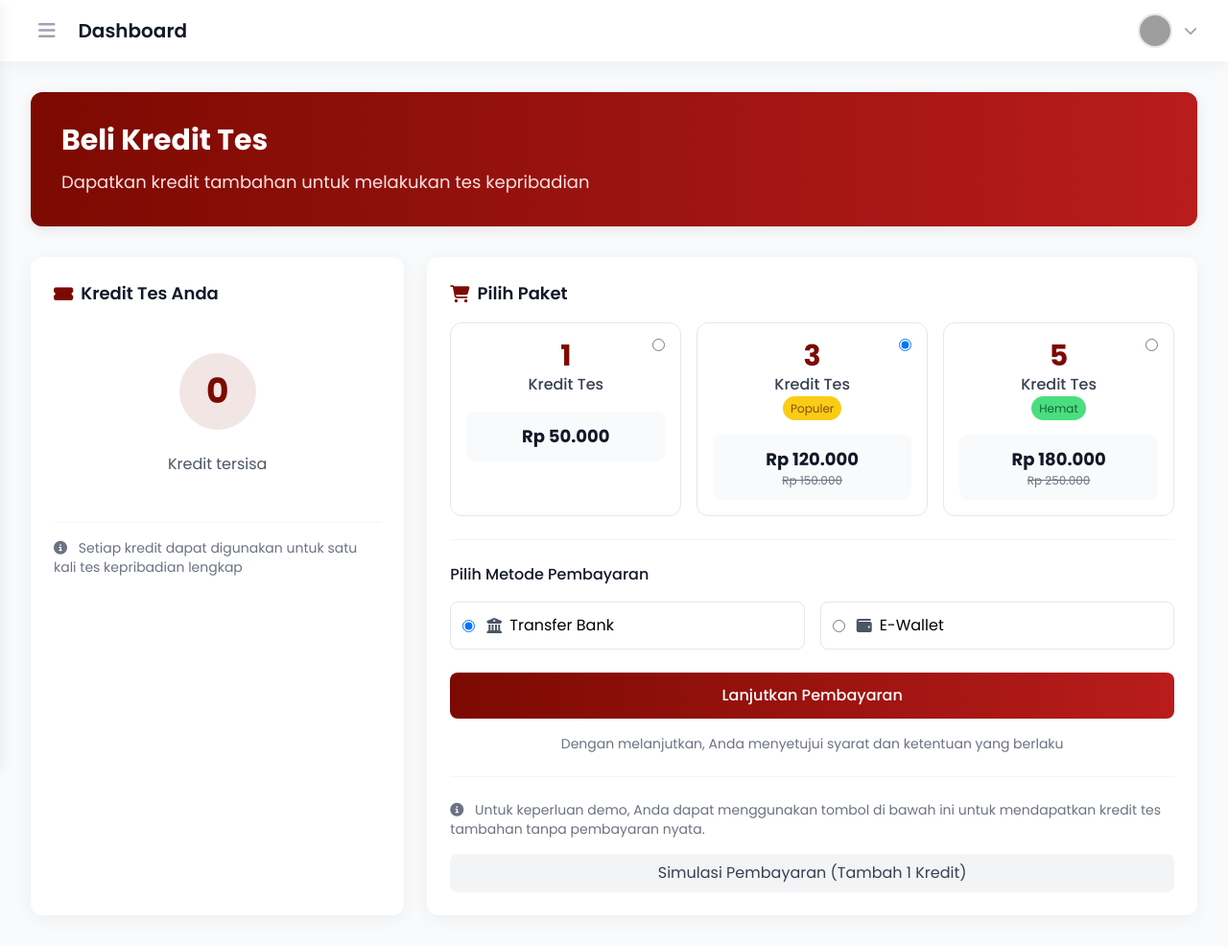
After one commit to FauzanAmirudin/Web-Analisis-Jurusan, a CodeIgniter 4 app: the page made by app/Views/payment/index.php in a window 1280 px wide. The commit adds this page. Shown: the whole page at 96% size. Run offline with PHP 8.4 and a stand-in for CodeIgniter, Linux system fonts and the light colour scheme; the template is opened without the code that fills it, so the values that code supplies are empty; some libraries are stand-ins or nearby versions; grey boxes are pictures that could not be loaded.

Commit message:
fitur limit

```diff
--- a/app/Controllers/DashboardController.php
+++ b/app/Controllers/DashboardController.php
@@ -25,6 +25,9 @@ class DashboardController extends BaseController
     public function index()
     {
         $userId = session()->get('user_id');
+
+        // Get user data including test credits
+        $userData = $this->userModel->find($userId);
 
         // Get all user sessions
         $userSessions = $this->testSessionModel->getUserSessions($userId, 100); // Increased limit to get all sessions
@@ -66,7 +69,8 @@ class DashboardController extends BaseController
             'user' => [
                 'name' => session()->get('full_name'),
                 'email' => session()->get('email'),
-                'profile_picture' => session()->get('profile_picture')
+                'profile_picture' => session()->get('profile_picture'),
+                'test_credits' => $userData['test_credits'] ?? 0
             ],
             'stats' => [
                 'total_tests' => $totalTests,
--- /dev/null
+++ b/app/Views/payment/index.php
@@ -0,0 +1,136 @@
+<?= $this->extend('layouts/dashboard') ?>
+
+<?= $this->section('content') ?>
+<div class="space-y-8">
+    <!-- Header -->
+    <div class="bg-gradient-to-r from-primary to-red-700 rounded-xl p-6 sm:p-8 text-white shadow-custom">
+        <h1 class="text-xl sm:text-2xl md:text-3xl font-bold mb-3">Beli Kredit Tes</h1>
+        <p class="text-red-100 text-base sm:text-lg">Dapatkan kredit tambahan untuk melakukan tes kepribadian</p>
+    </div>
+
+    <div class="grid grid-cols-1 lg:grid-cols-3 gap-6">
+        <!-- Current Credits -->
+        <div class="bg-white rounded-xl shadow-soft p-6 lg:col-span-1">
+            <h2 class="text-lg font-semibold text-gray-900 mb-4 flex items-center">
+                <i class="fas fa-ticket-alt text-primary mr-2"></i>
+                Kredit Tes Anda
+            </h2>
+
+            <div class="text-center py-8">
+                <div class="bg-primary/10 w-20 h-20 rounded-full flex items-center justify-center mx-auto mb-6">
+                    <span class="text-4xl font-bold text-primary"><?= $user['test_credits'] ?? 0 ?></span>
+                </div>
+                <p class="text-gray-600">Kredit tersisa</p>
+            </div>
+
+            <div class="border-t border-gray-100 pt-4 mt-4">
+                <p class="text-sm text-gray-500">
+                    <i class="fas fa-info-circle mr-2"></i>
+                    Setiap kredit dapat digunakan untuk satu kali tes kepribadian lengkap
+                </p>
+            </div>
+        </div>
+
+        <!-- Purchase Options -->
+        <div class="bg-white rounded-xl shadow-soft p-6 lg:col-span-2">
+            <h2 class="text-lg font-semibold text-gray-900 mb-4 flex items-center">
+                <i class="fas fa-shopping-cart text-primary mr-2"></i>
+                Pilih Paket
+            </h2>
+
+            <form action="/payment/process" method="post" class="space-y-6">
+                <?= csrf_field() ?>
+
+                <div class="grid grid-cols-1 md:grid-cols-3 gap-4">
+                    <!-- Package Option 1 -->
+                    <div class="border border-gray-200 rounded-xl p-4 relative">
+                        <input type="radio" name="amount" value="1" id="amount_1" class="absolute top-4 right-4">
+                        <label for="amount_1" class="block cursor-pointer">
+                            <div class="text-center mb-4">
+                                <span class="text-3xl font-bold text-primary">1</span>
+                                <p class="text-gray-700 font-medium">Kredit Tes</p>
+                            </div>
+                            <div class="bg-gray-50 p-3 rounded-lg text-center">
+                                <span class="text-lg font-bold text-gray-900">Rp 50.000</span>
+                            </div>
+                        </label>
+                    </div>
+
+                    <!-- Package Option 2 -->
+                    <div class="border border-gray-200 rounded-xl p-4 relative">
+                        <input type="radio" name="amount" value="3" id="amount_3" class="absolute top-4 right-4" checked>
+                        <label for="amount_3" class="block cursor-pointer">
+                            <div class="text-center mb-4">
+                                <span class="text-3xl font-bold text-primary">3</span>
+                                <p class="text-gray-700 font-medium">Kredit Tes</p>
+                                <span class="bg-yellow-400 text-yellow-800 text-xs px-2 py-1 rounded-full">Populer</span>
+                            </div>
+                            <div class="bg-gray-50 p-3 rounded-lg text-center">
+                                <span class="text-lg font-bold text-gray-900">Rp 120.000</span>
+                                <p class="text-xs text-gray-500 line-through">Rp 150.000</p>
+                            </div>
+                        </label>
+                    </div>
+
+                    <!-- Package Option 3 -->
+                    <div class="border border-gray-200 rounded-xl p-4 relative">
+                        <input type="radio" name="amount" value="5" id="amount_5" class="absolute top-4 right-4">
+                        <label for="amount_5" class="block cursor-pointer">
+                            <div class="text-center mb-4">
+                                <span class="text-3xl font-bold text-primary">5</span>
+                                <p class="text-gray-700 font-medium">Kredit Tes</p>
+                                <span class="bg-green-400 text-green-800 text-xs px-2 py-1 rounded-full">Hemat</span>
+                            </div>
+                            <div class="bg-gray-50 p-3 rounded-lg text-center">
+                                <span class="text-lg font-bold text-gray-900">Rp 180.000</span>
+                                <p class="text-xs text-gray-500 line-through">Rp 250.000</p>
+                            </div>
+                        </label>
+                    </div>
+                </div>
+
+                <div class="border-t border-gray-100 pt-6">
+                    <h3 class="font-medium text-gray-900 mb-4">Pilih Metode Pembayaran</h3>
+
+                    <div class="grid grid-cols-1 md:grid-cols-2 gap-4 mb-6">
+                        <div class="border border-gray-200 rounded-lg p-3 flex items-center">
+                            <input type="radio" name="payment_method" value="bank_transfer" id="bank_transfer" checked>
+                            <label for="bank_transfer" class="ml-3 flex items-center cursor-pointer">
+                                <i class="fas fa-university text-gray-600 mr-2"></i>
+                                <span>Transfer Bank</span>
+                            </label>
+                        </div>
+
+                        <div class="border border-gray-200 rounded-lg p-3 flex items-center">
+                            <input type="radio" name="payment_method" value="e_wallet" id="e_wallet">
+                            <label for="e_wallet" class="ml-3 flex items-center cursor-pointer">
+                                <i class="fas fa-wallet text-gray-600 mr-2"></i>
+                                <span>E-Wallet</span>
+                            </label>
+                        </div>
+                    </div>
+
+                    <button type="submit" class="w-full bg-gradient-to-r from-primary to-red-700 hover:from-red-700 hover:to-primary text-white py-3 rounded-lg font-medium transition-all duration-200">
+                        Lanjutkan Pembayaran
+                    </button>
+
+                    <p class="text-center text-sm text-gray-500 mt-4">
+                        Dengan melanjutkan, Anda menyetujui syarat dan ketentuan yang berlaku
+                    </p>
+                </div>
+            </form>
+
+            <!-- For demo purposes only - simulate payment -->
+            <div class="mt-6 pt-6 border-t border-gray-100">
+                <p class="text-sm text-gray-500 mb-4">
+                    <i class="fas fa-info-circle mr-2"></i>
+                    Untuk keperluan demo, Anda dapat menggunakan tombol di bawah ini untuk mendapatkan kredit tes tambahan tanpa pembayaran nyata.
+                </p>
+                <a href="/payment/simulate" class="block w-full bg-gray-100 text-gray-700 text-center py-2 rounded-lg hover:bg-gray-200 transition-all">
+                    Simulasi Pembayaran (Tambah 1 Kredit)
+                </a>
+            </div>
+        </div>
+    </div>
+</div>
+<?= $this->endSection() ?>
```
Also changed, not shown: app/Config/Routes.php (+7 -0 lines), app/Controllers/AssessmentController.php (+10 -1 lines), app/Controllers/PaymentController.php (added, +57 -0 lines), app/Database/Migrations/2025-06-25-030000_AddTestCreditsToUsers.php (added, +25 -0 lines), app/Models/UserModel.php (+26 -1 lines), app/Views/dashboard/history.php (+33 -12 lines), app/Views/dashboard/index.php (+53 -6 lines), app/Views/dashboard/result_detail.php (+40 -2 lines), public/js/generate-pdf.js (+128 -35 lines).
